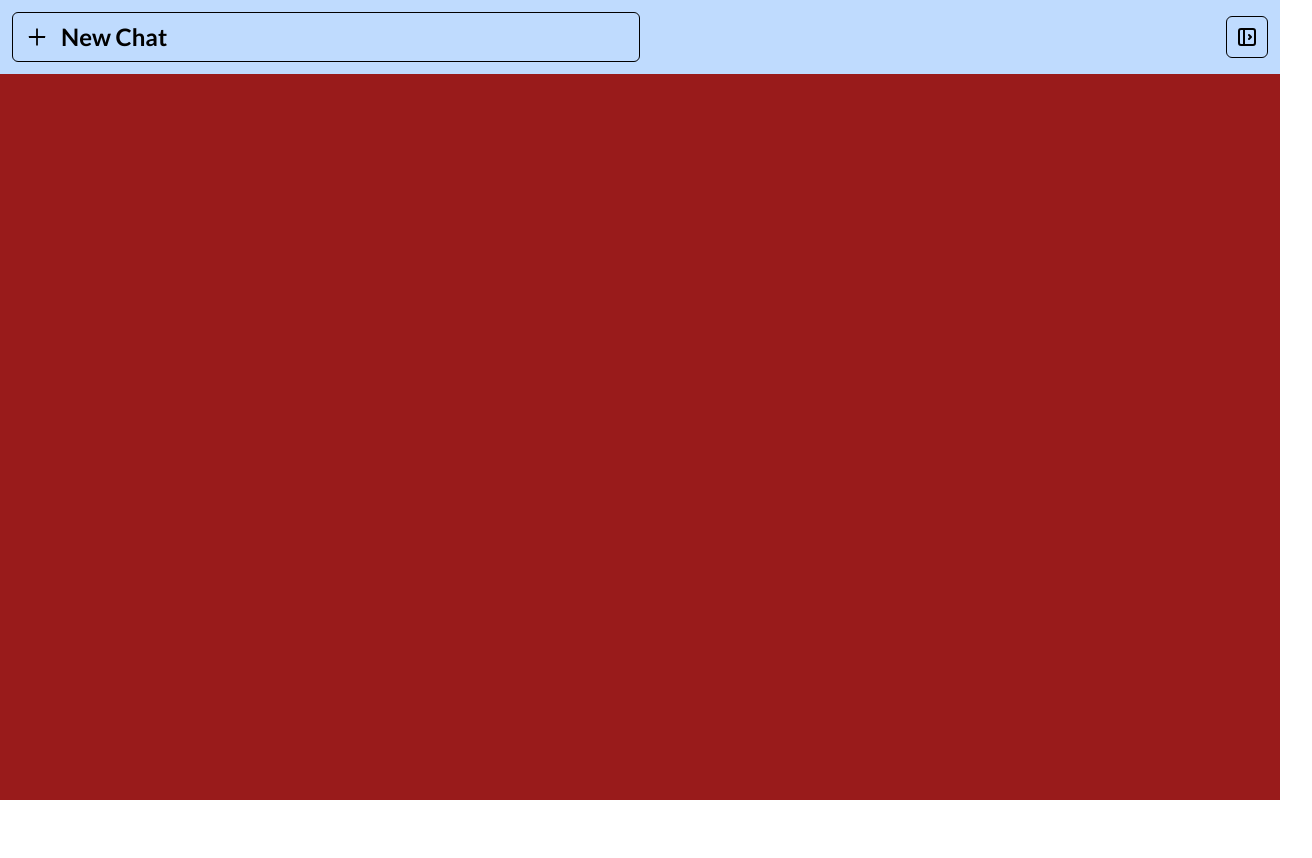
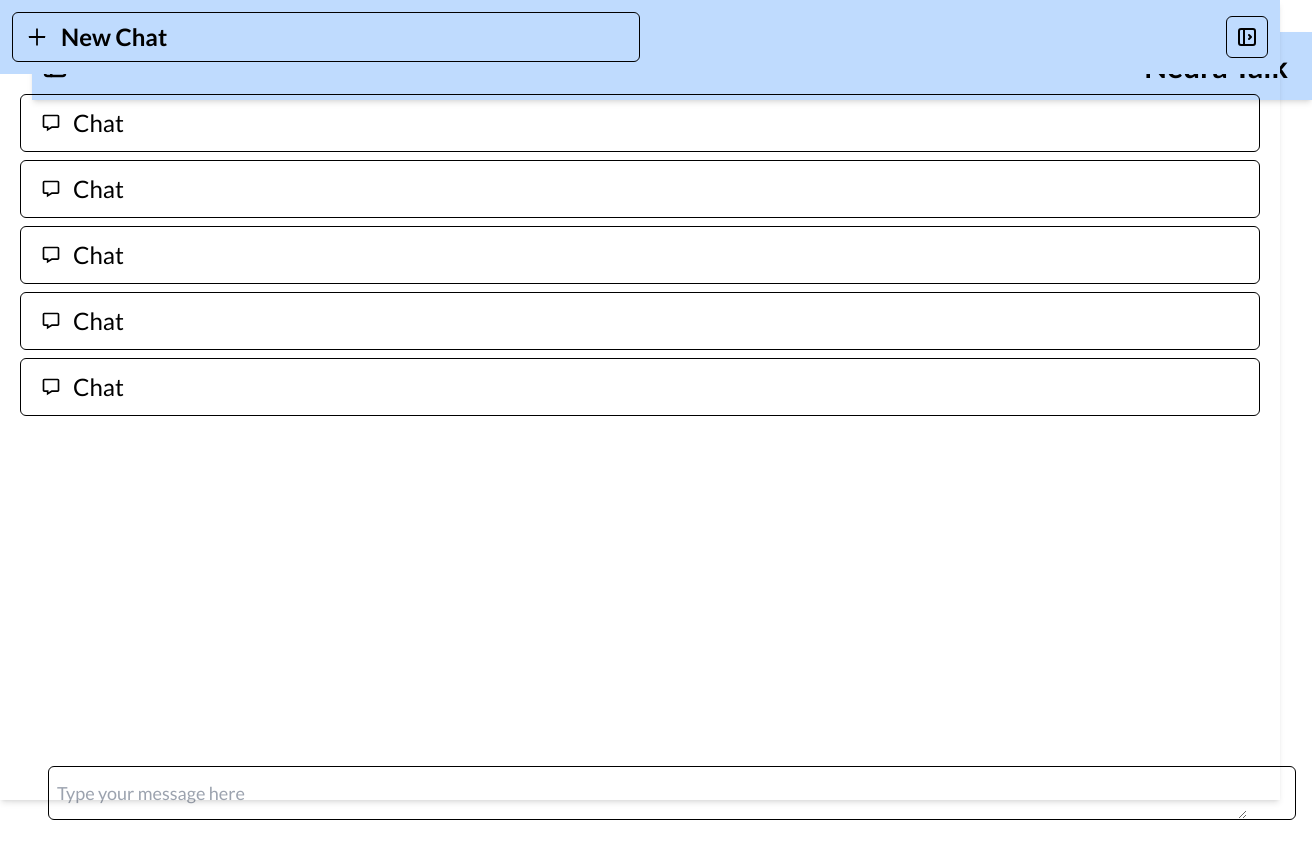
Before and after one commit to Monilprajapati/NeuraTalk, a React (Vite) app: page / in a window 1280 px wide. Both pictures are taken after a click on the icon 55 px from the left and 66 px from the top of the page. Shown: the top 858 px of the page, 1312 px wide, since content can reach past the window. Before the commit the page ends 800 px from the top, so only its background shows below. Built offline with nearby package versions, Linux system fonts and the light colour scheme.

Commit message:
Created Chat box for sidebar and added input field for chatpage

```diff
--- a/src/ChatPage.jsx
+++ b/src/ChatPage.jsx
@@ -1,12 +1,29 @@
-import React from 'react'
-import Navbar from './component/Navbar'
+import React, { useState } from "react";
+import Navbar from "./component/Navbar";
+import { TbSend } from "react-icons/tb";
 
 const ChatPage = () => {
+  const [prompt, setPrompt] = useState("");
   return (
-    <div>
-        <Navbar/>
+    <div className="w-screen h-screen flex justify-between flex-col gap-2">
+      <Navbar />
+      <div className="chatArea"></div>
+      <div className="inputField flex items-center justify-between my-3 mx-4 border border-black rounded-md relative">
+        <textarea
+          rows={1}
+          type="text"
+          placeholder="Type your message here"
+          className="mr-12 font-lato text-lg py-3 px-2 w-full bg-transparent outline-none"
+          onChange={(e) => setPrompt(e.target.value)}
+        />
+        {prompt.length > 0 && (
+          <button className="btn absolute right-0 mr-2 bg-blue-500 hover:bg-blue-600 p-2 rounded-md">
+            <TbSend className="text-xl" />
+          </button>
+        )}
+      </div>
     </div>
-  )
-}
+  );
+};
 
-export default ChatPage
+export default ChatPage;
--- a/src/component/Navbar.jsx
+++ b/src/component/Navbar.jsx
@@ -15,7 +15,7 @@ const Navbar = () => {
         <h1 className="text-3xl text-black font-bold mr-4">Neura Talk</h1>
       </div>
       {sidebar && (
-        <Sidebar className="translate-x-5 transition-transform ease-in delay-100 h-screen fixed top-0 -left-5 w-screen bg-red-800" sidebar={sidebar} setSidebar={setSidebar} />
+        <Sidebar className="translate-x-5 delay-100 h-full fixed top-0 -left-5 w-screen z-50 shadow-md" sidebar={sidebar} setSidebar={setSidebar} />
       )}
     </>
   );
--- a/src/component/Sidebar.jsx
+++ b/src/component/Sidebar.jsx
@@ -1,19 +1,50 @@
 import React from "react";
 import { AiOutlinePlus } from "react-icons/ai";
 import { TbLayoutSidebarLeftExpand } from "react-icons/tb";
+import { BiMessage } from "react-icons/bi";
 
 const Sidebar = ({ className, sidebar, setSidebar }) => {
   return (
     <>
-      <div className={className}>
+      <div className={`${className}`}>
         <div className="top font-lato bg-blue-200 p-3 flex justify-between items-center">
           <button className="flex gap-3 items-center text-2xl px-3 py-2 border border-black rounded-md w-1/2">
             <AiOutlinePlus className="font-bold text-black" />
             <span className="font-semibold text-black">New Chat</span>
           </button>
           <button className="p-2 rounded-md border border-black">
-            <TbLayoutSidebarLeftExpand className="text-2xl text-black" onClick={() => setSidebar(!sidebar)}/>
+            <TbLayoutSidebarLeftExpand
+              className="text-2xl text-black"
+              onClick={() => setSidebar(!sidebar)}
+            />
           </button>
+        </div>
+
+        <div className="chatlist mt-5">
+          <div className="chat flex gap-3 items-center py-3 mx-5 my-2 pl-5 border border-black rounded-md">
+            <BiMessage className="text-xl text-black" />
+            <span className="text-black text-2xl font-lato">Chat</span>
+          </div>
+
+          <div className="chat flex gap-3 items-center py-3 mx-5 my-2 pl-5 border border-black rounded-md">
+            <BiMessage className="text-xl text-black" />
+            <span className="text-black text-2xl font-lato">Chat</span>
+          </div>
+
+          <div className="chat flex gap-3 items-center py-3 mx-5 my-2 pl-5 border border-black rounded-md">
+            <BiMessage className="text-xl text-black" />
+            <span className="text-black text-2xl font-lato">Chat</span>
+          </div>
+
+          <div className="chat flex gap-3 items-center py-3 mx-5 my-2 pl-5 border border-black rounded-md">
+            <BiMessage className="text-xl text-black" />
+            <span className="text-black text-2xl font-lato">Chat</span>
+          </div>
+
+          <div className="chat flex gap-3 items-center py-3 mx-5 my-2 pl-5 border border-black rounded-md">
+            <BiMessage className="text-xl text-black" />
+            <span className="text-black text-2xl font-lato">Chat</span>
+          </div>
         </div>
       </div>
     </>
```
